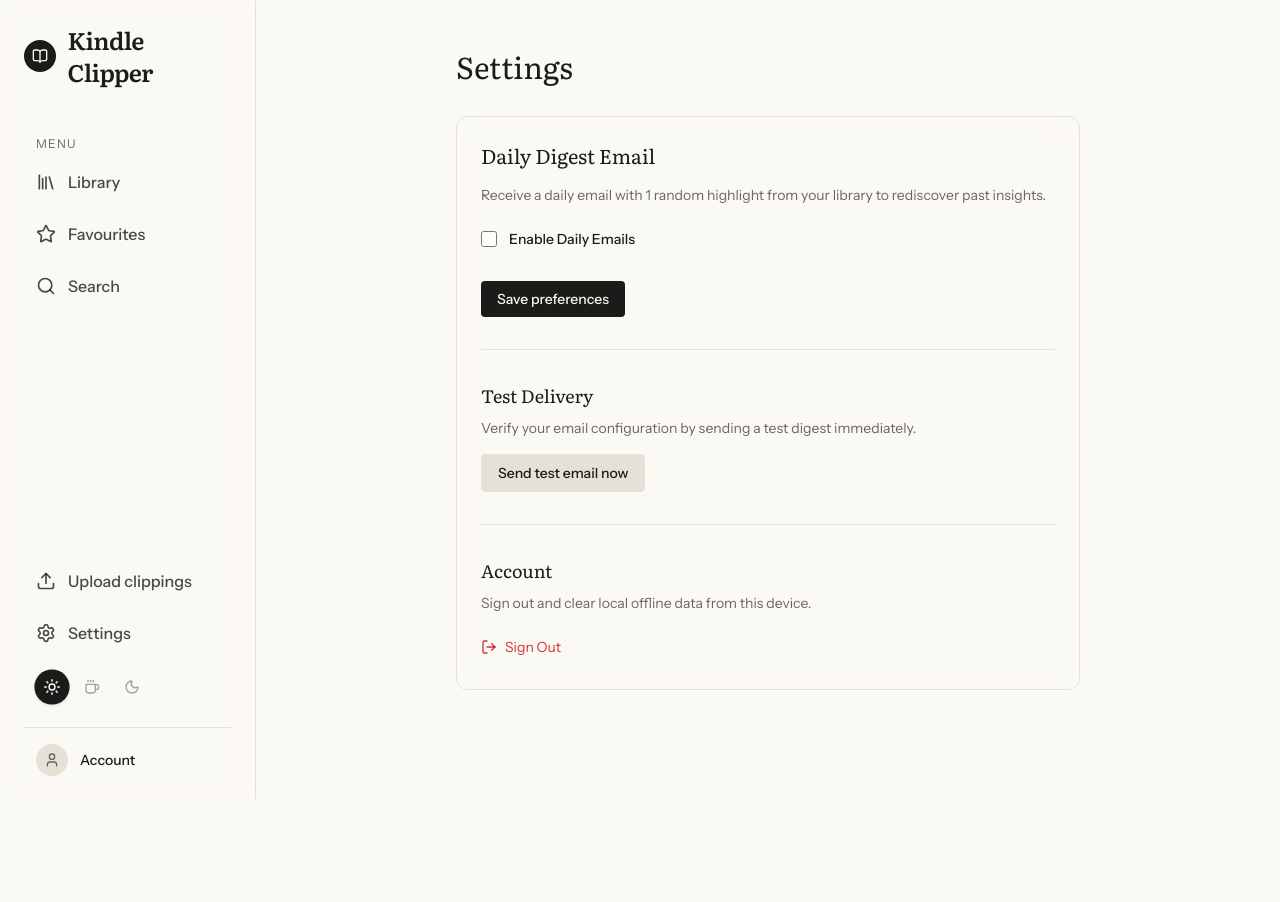
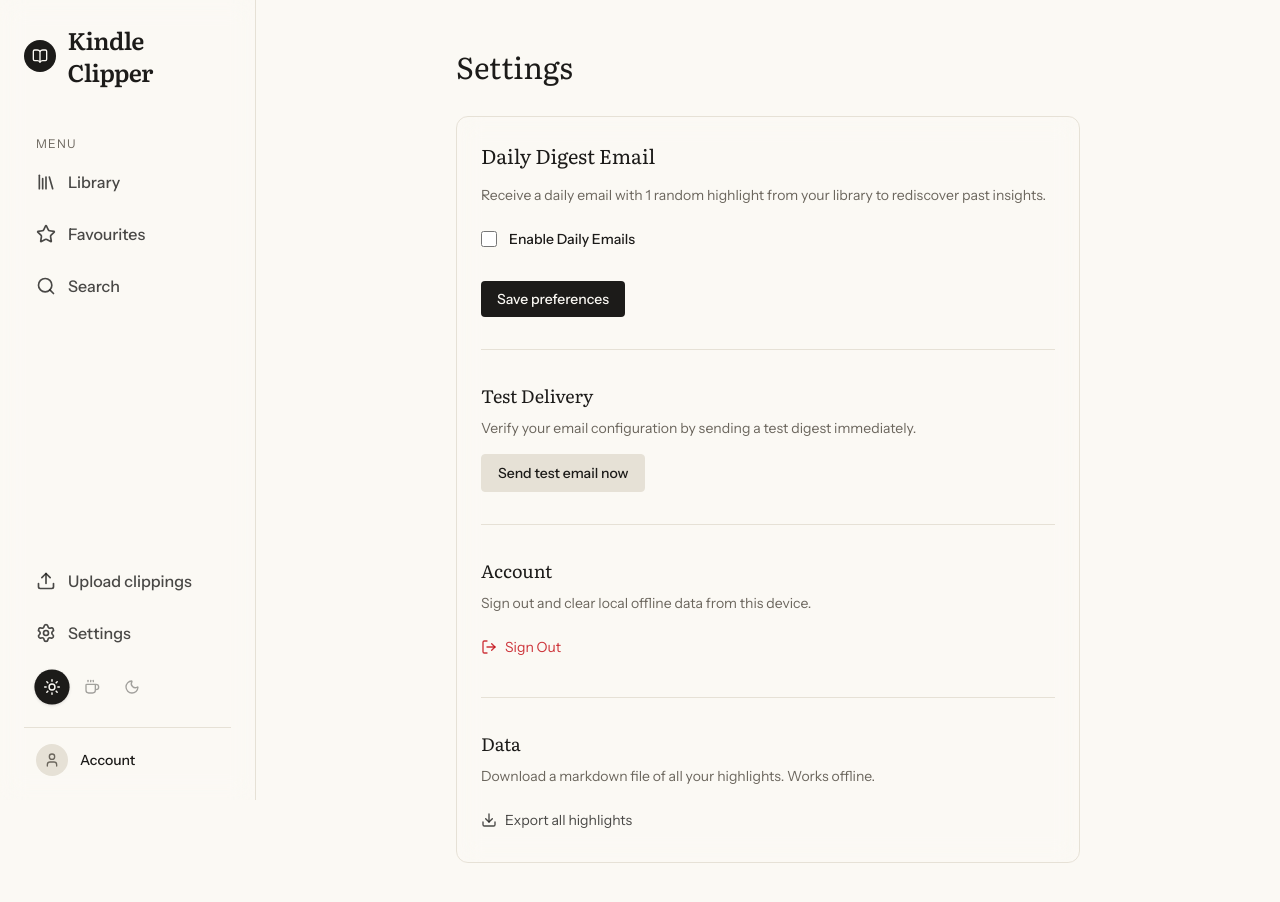
Before and after one commit to salmanmhd/kindle-clip, a Next.js app: page /settings in a window 1280 px wide. Shown: the top 902 px of the page. Before the commit the page ends 800 px from the top, so only its background shows below. Built offline with nearby package versions, Linux system fonts and the light colour scheme; no server answers; the database is empty; sample sign-in values are in the browser's storage.

Commit message:
feat: export fallback in settings

```diff
--- a/app/(app)/settings/page.tsx
+++ b/app/(app)/settings/page.tsx
@@ -8,6 +8,7 @@ import { sendDailyDigest } from '@/lib/email';
 import crypto from 'node:crypto';
 import TestEmailButton from '@/components/TestEmailButton';
 import LogoutButton from '@/components/LogoutButton';
+import ExportAllOfflineButton from '@/components/ExportAllOfflineButton';
 
 export default async function SettingsPage() {
   const session = await auth();
@@ -114,6 +115,14 @@ export default async function SettingsPage() {
           </p>
           <LogoutButton />
         </div>
+
+        <div className="mt-8 pt-8 border-t border-border">
+          <h3 className="text-lg font-serif text-ink mb-2">Data</h3>
+          <p className="text-sm text-muted mb-4">
+            Download a markdown file of all your highlights. Works offline.
+          </p>
+          <ExportAllOfflineButton />
+        </div>
       </div>
     </div>
   );
--- /dev/null
+++ b/components/ExportAllOfflineButton.tsx
@@ -0,0 +1,73 @@
+'use client';
+
+import { Download } from 'lucide-react';
+import { getDB, LocalBook, LocalHighlight } from '@/lib/indexeddb';
+
+export default function ExportAllOfflineButton() {
+  const handleExport = async () => {
+    try {
+      const db = await getDB();
+      if (!db) {
+        alert('Database not initialized');
+        return;
+      }
+
+      const books = await db.getAll('books');
+      const highlights = await db.getAll('highlights');
+
+      if (books.length === 0 || highlights.length === 0) {
+        alert('No data available to export');
+        return;
+      }
+
+      // Group highlights by bookId
+      const highlightsByBook = highlights.reduce((acc, h) => {
+        if (!acc[h.bookId]) acc[h.bookId] = [];
+        acc[h.bookId].push(h);
+        return acc;
+      }, {} as Record<string, LocalHighlight[]>);
+
+      let markdown = `# My Kindle Highlights\n\n`;
+
+      for (const book of books) {
+        const bookHighlights = highlightsByBook[book._id] || [];
+        if (bookHighlights.length === 0) continue;
+
+        bookHighlights.sort((a, b) => (a.locStart || 0) - (b.locStart || 0));
+
+        markdown += `## ${book.title}\n`;
+        if (book.author) markdown += `*${book.author}*\n\n`;
+        else markdown += `\n`;
+
+        for (const h of bookHighlights) {
+          markdown += `> ${h.text}\n\n`;
+          if (h.note) markdown += `**Note:** ${h.note}\n\n`;
+        }
+        markdown += `---\n\n`;
+      }
+
+      const blob = new Blob([markdown], { type: 'text/markdown' });
+      const url = URL.createObjectURL(blob);
+      const a = document.createElement('a');
+      a.href = url;
+      a.download = `All_Kindle_Highlights.md`;
+      document.body.appendChild(a);
+      a.click();
+      document.body.removeChild(a);
+      URL.revokeObjectURL(url);
+    } catch (e) {
+      console.error('Failed to export offline', e);
+      alert('Failed to export highlights');
+    }
+  };
+
+  return (
+    <button
+      onClick={handleExport}
+      className="flex items-center space-x-2 text-sm text-ink/80 hover:text-ink transition-colors py-2"
+    >
+      <Download className="w-4 h-4" />
+      <span>Export all highlights</span>
+    </button>
+  );
+}
```
